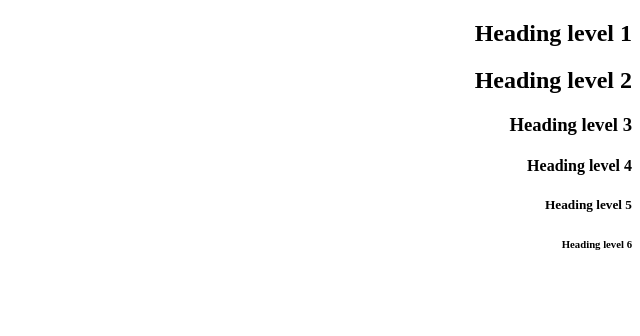
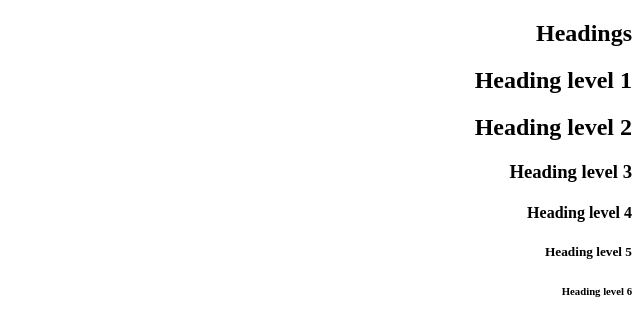
Before and after one commit to heythemba/alx-frontend, a plain HTML site: page 0x00-html_advanced/11-styleguide.html in a window 1280 px wide. Shown: the whole page, without its empty margins (640-1280 px from the left). Drawn offline with Linux system fonts and the light colour scheme.

Commit message:
index.html

```diff
--- a/0x00-html_advanced/11-styleguide.html
+++ b/0x00-html_advanced/11-styleguide.html
@@ -12,14 +12,13 @@
         <header></header>
         <main>
           <section>
-      <header>
+            <header><h2>Headings</h2></header>
             <h1>Heading level 1</h1>
             <h2>Heading level 2</h2>
             <h3>Heading level 3</h3>
             <h4>Heading level 4</h4>
             <h5>Heading level 5</h5>
             <h6>Heading level 6</h6>
-      </header>
           </section>
         </main>
         <footer></footer>
```
Lines whose indentation alone changed are shown as unchanged.
